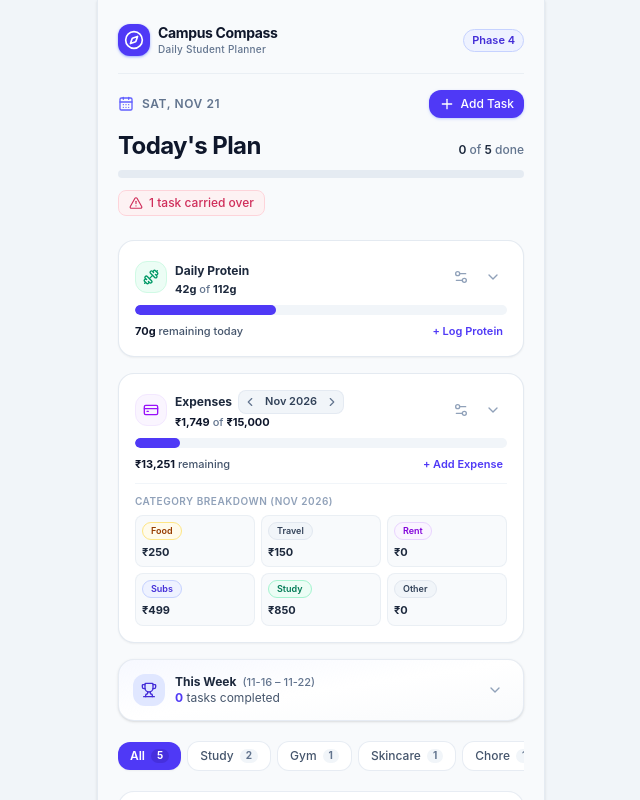
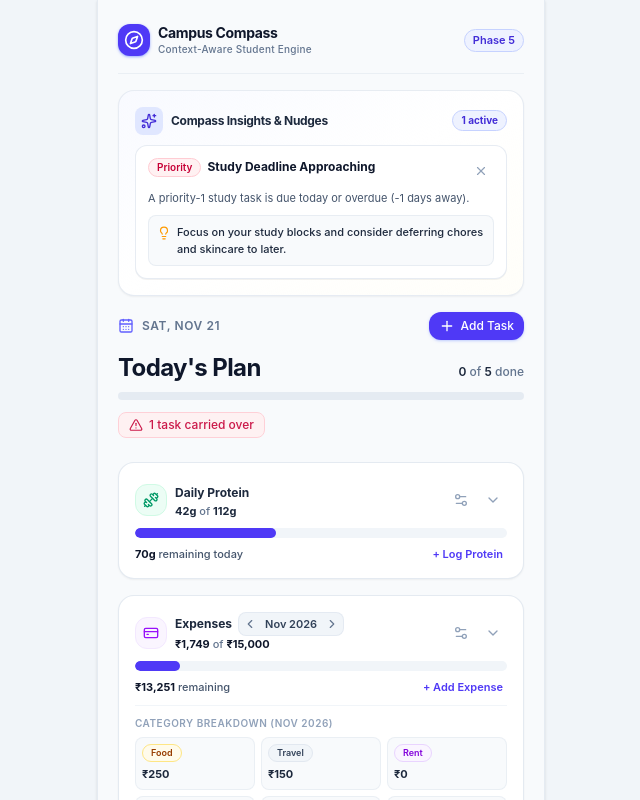
Before and after one commit to nitinbhhardwaj/campus-compass, a React (Vite) app: page / in a window 1280 px wide. Shown: the top 800 px of the page, without its empty margins (319-959 px from the left). Built offline with nearby package versions, Linux system fonts and the light colour scheme.

Commit message:
feat(suggestions): build SuggestionsCard UI component with dismiss state and accessibility

```diff
--- a/src/App.tsx
+++ b/src/App.tsx
@@ -1,4 +1,4 @@
-import { useState } from 'react';
+import { useState, useMemo } from 'react';
 import { Compass } from 'lucide-react';
 import { useTasks } from './features/tasks/hooks/useTasks';
 import { TodayHeader } from './features/tasks/components/TodayHeader';
@@ -15,9 +15,13 @@ import { useExpenses } from './features/expenses/hooks/useExpenses';
 import { ExpenseCard } from './features/expenses/components/ExpenseCard';
 import { ExpenseSettingsModal } from './features/expenses/components/ExpenseSettingsModal';
 import { formatMonthDisplay } from './lib/dateUtils';
+import { buildDaySnapshot } from './app/buildDaySnapshot';
+import { generateSuggestions } from './features/suggestions/logic/engine';
+import { SuggestionsCard } from './features/suggestions/components/SuggestionsCard';
 
 export default function App() {
   const {
+    tasks,
     filteredTasks,
     categoryCounts,
     categoryFilter,
@@ -89,6 +93,43 @@ export default function App() {
   const isLoading = isTasksLoading || isProteinLoading || isExpensesLoading;
   const combinedError = taskError || proteinError || expenseError;
 
+  // Build DaySnapshot via anti-corruption adapter and generate rule-based suggestions
+  const currentHour = useMemo(() => new Date().getHours(), []);
+
+  const daySnapshot = useMemo(() => {
+    return buildDaySnapshot({
+      tasks,
+      today,
+      hour: currentHour,
+      protein: {
+        totalGrams: proteinTotal,
+        goalGrams: proteinSettings.goalGrams,
+      },
+      expenses: {
+        totalSpentPaise,
+        monthlyBudgetPaise: expenseSettings.monthlyBudgetPaise,
+        categoryTotals: expenseCategoryTotals,
+        categoryBudgetsPaise: expenseSettings.categoryBudgetsPaise,
+      },
+      weekRange,
+    });
+  }, [
+    tasks,
+    today,
+    currentHour,
+    proteinTotal,
+    proteinSettings.goalGrams,
+    totalSpentPaise,
+    expenseSettings.monthlyBudgetPaise,
+    expenseCategoryTotals,
+    expenseSettings.categoryBudgetsPaise,
+    weekRange,
+  ]);
+
+  const suggestions = useMemo(() => {
+    return generateSuggestions(daySnapshot);
+  }, [daySnapshot]);
+
   return (
     <div className="min-h-screen bg-slate-100 text-slate-900 flex justify-center selection:bg-indigo-500 selection:text-white">
       {/* Mobile-first centered frame: authentic mobile viewport on desktop */}
@@ -104,12 +145,12 @@ export default function App() {
                 Campus Compass
               </div>
               <div className="text-[10px] text-slate-500 font-medium tracking-wide">
-                Daily Student Planner
+                Context-Aware Student Engine
               </div>
             </div>
           </div>
           <span className="text-[11px] font-semibold text-indigo-700 bg-indigo-50 px-2 py-0.5 rounded-full border border-indigo-200">
-            Phase 4
+            Phase 5
           </span>
         </header>
 
@@ -128,6 +169,10 @@ export default function App() {
 
         {!isLoading && (
           <>
+            {/* Rule-Based Contextual Suggestions Card */}
+            <SuggestionsCard suggestions={suggestions} />
+
+            {/* Today Schedule Header */}
             <TodayHeader
               today={today}
               totalTasks={stats.total}
--- /dev/null
+++ b/src/features/suggestions/components/SuggestionsCard.tsx
@@ -0,0 +1,127 @@
+import React, { useState } from 'react';
+import { Suggestion, SuggestionSeverity } from '../types/suggestion';
+import { Card } from '../../../components/Card';
+import { Badge, BadgeProps } from '../../../components/Badge';
+import { Sparkles, CheckCircle2, X, Lightbulb } from 'lucide-react';
+
+interface SuggestionsCardProps {
+  suggestions: Suggestion[];
+}
+
+const SEVERITY_BADGES: Record<
+  SuggestionSeverity,
+  { label: string; variant: BadgeProps['variant'] }
+> = {
+  warning: { label: 'Priority', variant: 'rose' },
+  nudge: { label: 'Nudge', variant: 'amber' },
+  info: { label: 'Balance', variant: 'indigo' },
+};
+
+export const SuggestionsCard: React.FC<SuggestionsCardProps> = ({ suggestions }) => {
+  // Dismissed IDs held in component state as specified in Phase 5 requirements
+  const [dismissedIds, setDismissedIds] = useState<Set<string>>(new Set());
+
+  const handleDismiss = (id: string) => {
+    setDismissedIds((prev) => {
+      const next = new Set(prev);
+      next.add(id);
+      return next;
+    });
+  };
+
+  const handleResetDismissed = () => {
+    setDismissedIds(new Set());
+  };
+
+  const activeSuggestions = suggestions.filter((s) => !dismissedIds.has(s.id));
+
+  return (
+    <Card className="p-4 mb-4 bg-gradient-to-br from-indigo-50/40 via-white to-amber-50/30 border-indigo-100/80 shadow-xs">
+      <div className="flex items-center justify-between mb-2.5">
+        <div className="flex items-center gap-2">
+          <div className="w-7 h-7 rounded-lg bg-indigo-100 text-indigo-700 flex items-center justify-center flex-shrink-0">
+            <Sparkles className="w-4 h-4" />
+          </div>
+          <div>
+            <h2 className="text-xs font-bold text-slate-800 tracking-tight">
+              Compass Insights & Nudges
+            </h2>
+          </div>
+        </div>
+
+        {activeSuggestions.length > 0 && (
+          <span className="text-[10px] font-bold text-indigo-700 bg-indigo-50 px-2 py-0.5 rounded-full border border-indigo-200">
+            {activeSuggestions.length} active
+          </span>
+        )}
+      </div>
+
+      {activeSuggestions.length === 0 ? (
+        <div className="py-3 px-3 rounded-xl bg-white/70 border border-slate-200/60 flex items-center justify-between">
+          <div className="flex items-center gap-2 text-xs text-slate-600">
+            <CheckCircle2 className="w-4 h-4 text-emerald-500 flex-shrink-0" />
+            <span className="font-medium">Nothing to adjust, you're on track.</span>
+          </div>
+
+          {dismissedIds.size > 0 && (
+            <button
+              type="button"
+              onClick={handleResetDismissed}
+              className="text-[11px] text-indigo-600 hover:text-indigo-800 font-semibold cursor-pointer focus:outline-none focus:ring-1 focus:ring-indigo-500 rounded px-1.5 py-0.5"
+            >
+              Reset dismissed ({dismissedIds.size})
+            </button>
+          )}
+        </div>
+      ) : (
+        <div className="flex flex-col gap-2.5" role="region" aria-label="Active Suggestions">
+          {activeSuggestions.map((suggestion) => {
+            const badgeMeta =
+              SEVERITY_BADGES[suggestion.severity] || SEVERITY_BADGES.info;
+
+            return (
+              <div
+                key={suggestion.id}
+                className="p-3 rounded-xl bg-white border border-slate-200/80 shadow-2xs transition-all hover:border-indigo-200"
+              >
+                <div className="flex items-start justify-between gap-2 mb-1.5">
+                  <div className="flex items-center gap-1.5 flex-wrap">
+                    <Badge variant={badgeMeta.variant} className="text-[10px] px-1.5 py-0">
+                      {badgeMeta.label}
+                    </Badge>
+                    <span className="text-xs font-bold text-slate-900">
+                      {suggestion.title}
+                    </span>
+                  </div>
+
+                  {/* Accessible 44px hit-target dismiss button */}
+                  <button
+                    type="button"
+                    onClick={() => handleDismiss(suggestion.id)}
+                    className="relative p-1.5 text-slate-400 hover:text-slate-600 rounded-lg hover:bg-slate-100 transition-colors cursor-pointer focus:outline-none focus:ring-2 focus:ring-indigo-500 after:content-[''] after:absolute after:-inset-2"
+                    aria-label={`Dismiss suggestion: ${suggestion.title}`}
+                  >
+                    <X className="w-3.5 h-3.5" />
+                  </button>
+                </div>
+
+                {/* Plain Explainable Reason */}
+                <p className="text-[11px] text-slate-600 mb-2 leading-relaxed">
+                  {suggestion.reason}
+                </p>
+
+                {/* Concrete Planning Action */}
+                {suggestion.action && (
+                  <div className="flex items-start gap-1.5 p-2 rounded-lg bg-slate-50 border border-slate-200/70 text-[11px] font-medium text-slate-800">
+                    <Lightbulb className="w-3.5 h-3.5 text-amber-500 flex-shrink-0 mt-0.5" />
+                    <span>{suggestion.action}</span>
+                  </div>
+                )}
+              </div>
+            );
+          })}
+        </div>
+      )}
+    </Card>
+  );
+};
```
